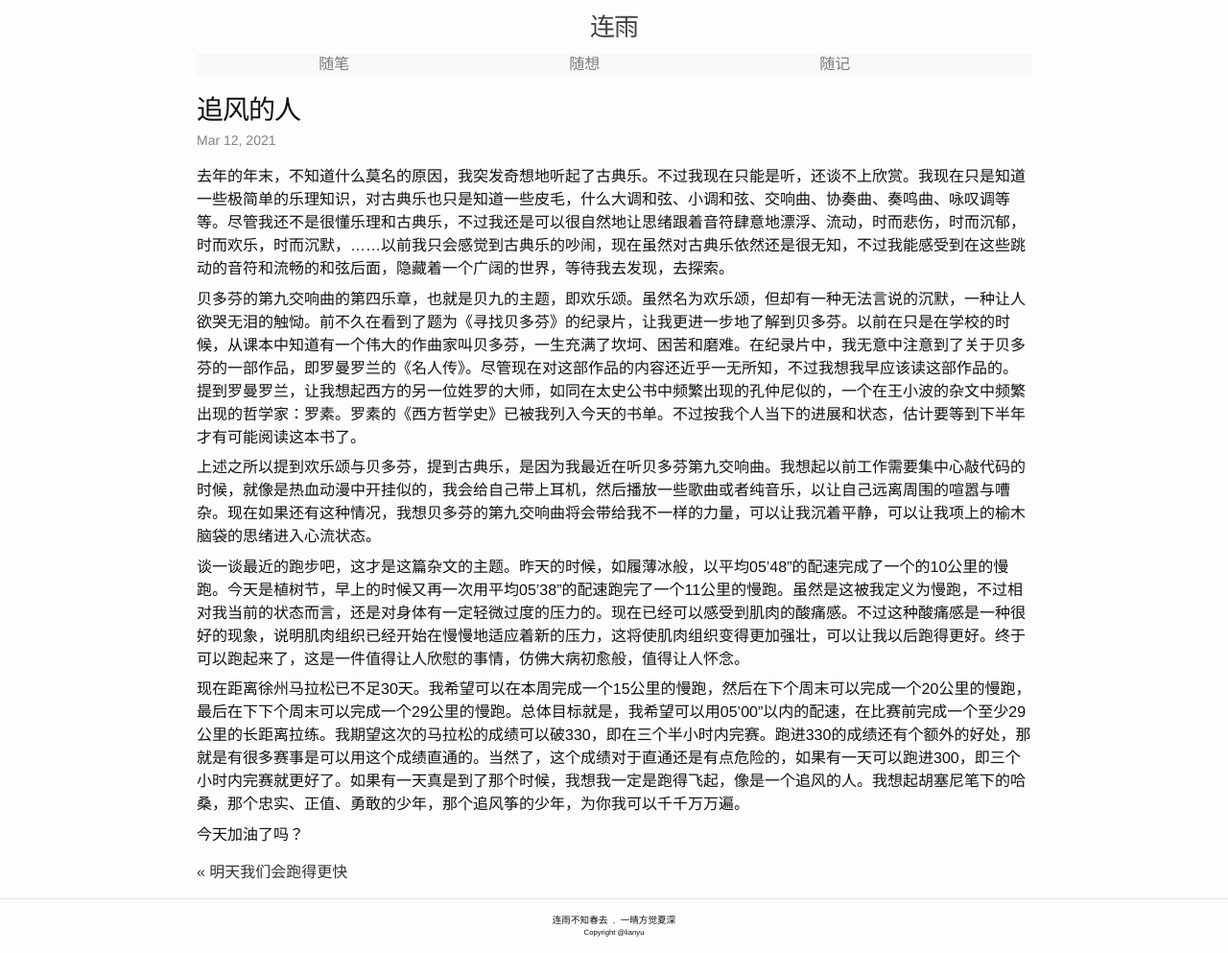
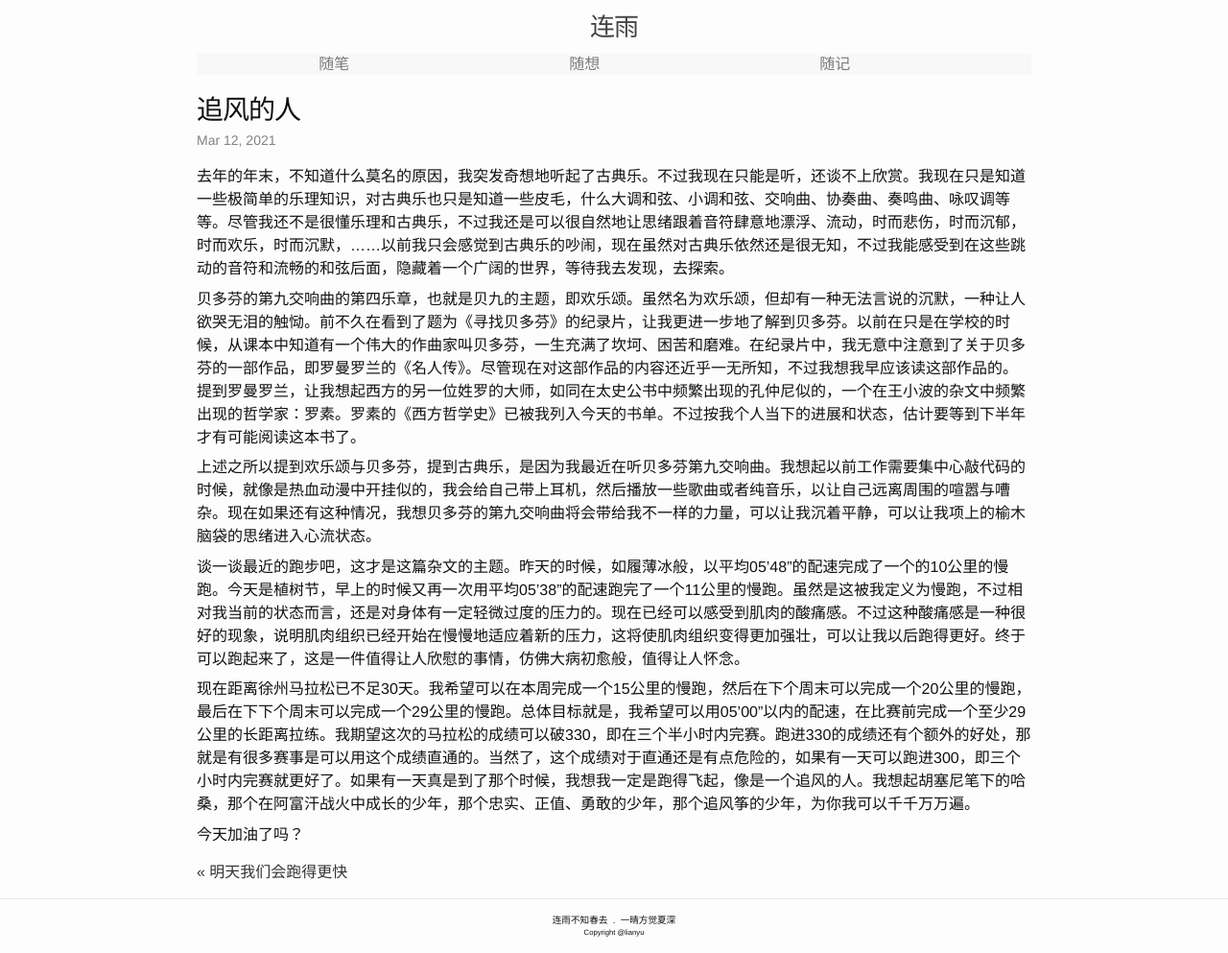
Before and after one commit to lianyu1115/lianyu, a Jekyll site: the page built from _essays/2021-03-12-追风的人.md, in a window 1280 px wide. Shown: the whole page at 96% size. Built offline with Jekyll 4.4.1, drawn with Linux system fonts in a browser that asks for light colours.

Commit message:
Modified:   2021-03-12-追风的人.md

```diff
--- a/_essays/2021-03-12-追风的人.md
+++ b/_essays/2021-03-12-追风的人.md
@@ -14,6 +14,6 @@ tags: ''
 
 谈一谈最近的跑步吧，这才是这篇杂文的主题。昨天的时候，如履薄冰般，以平均05'48"的配速完成了一个的10公里的慢跑。今天是植树节，早上的时候又再一次用平均05'38"的配速跑完了一个11公里的慢跑。虽然是这被我定义为慢跑，不过相对我当前的状态而言，还是对身体有一定轻微过度的压力的。现在已经可以感受到肌肉的酸痛感。不过这种酸痛感是一种很好的现象，说明肌肉组织已经开始在慢慢地适应着新的压力，这将使肌肉组织变得更加强壮，可以让我以后跑得更好。终于可以跑起来了，这是一件值得让人欣慰的事情，仿佛大病初愈般，值得让人怀念。
 
-现在距离徐州马拉松已不足30天。我希望可以在本周完成一个15公里的慢跑，然后在下个周末可以完成一个20公里的慢跑，最后在下下个周末可以完成一个29公里的慢跑。总体目标就是，我希望可以用05'00"以内的配速，在比赛前完成一个至少29公里的长距离拉练。我期望这次的马拉松的成绩可以破330，即在三个半小时内完赛。跑进330的成绩还有个额外的好处，那就是有很多赛事是可以用这个成绩直通的。当然了，这个成绩对于直通还是有点危险的，如果有一天可以跑进300，即三个小时内完赛就更好了。如果有一天真是到了那个时候，我想我一定是跑得飞起，像是一个追风的人。我想起胡塞尼笔下的哈桑，那个忠实、正值、勇敢的少年，那个追风筝的少年，为你我可以千千万万遍。
+现在距离徐州马拉松已不足30天。我希望可以在本周完成一个15公里的慢跑，然后在下个周末可以完成一个20公里的慢跑，最后在下下个周末可以完成一个29公里的慢跑。总体目标就是，我希望可以用05'00"以内的配速，在比赛前完成一个至少29公里的长距离拉练。我期望这次的马拉松的成绩可以破330，即在三个半小时内完赛。跑进330的成绩还有个额外的好处，那就是有很多赛事是可以用这个成绩直通的。当然了，这个成绩对于直通还是有点危险的，如果有一天可以跑进300，即三个小时内完赛就更好了。如果有一天真是到了那个时候，我想我一定是跑得飞起，像是一个追风的人。我想起胡塞尼笔下的哈桑，那个在阿富汗战火中成长的少年，那个忠实、正值、勇敢的少年，那个追风筝的少年，为你我可以千千万万遍。
 
 今天加油了吗？
```
